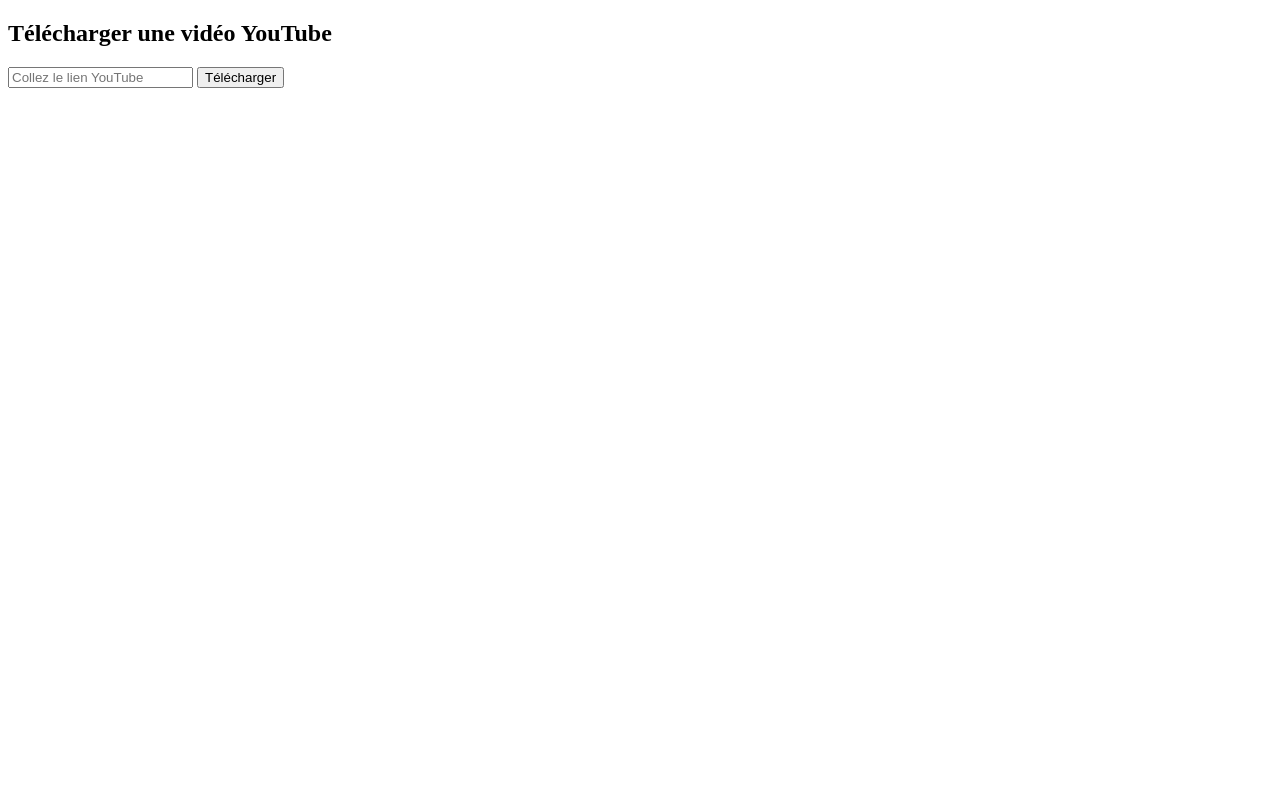
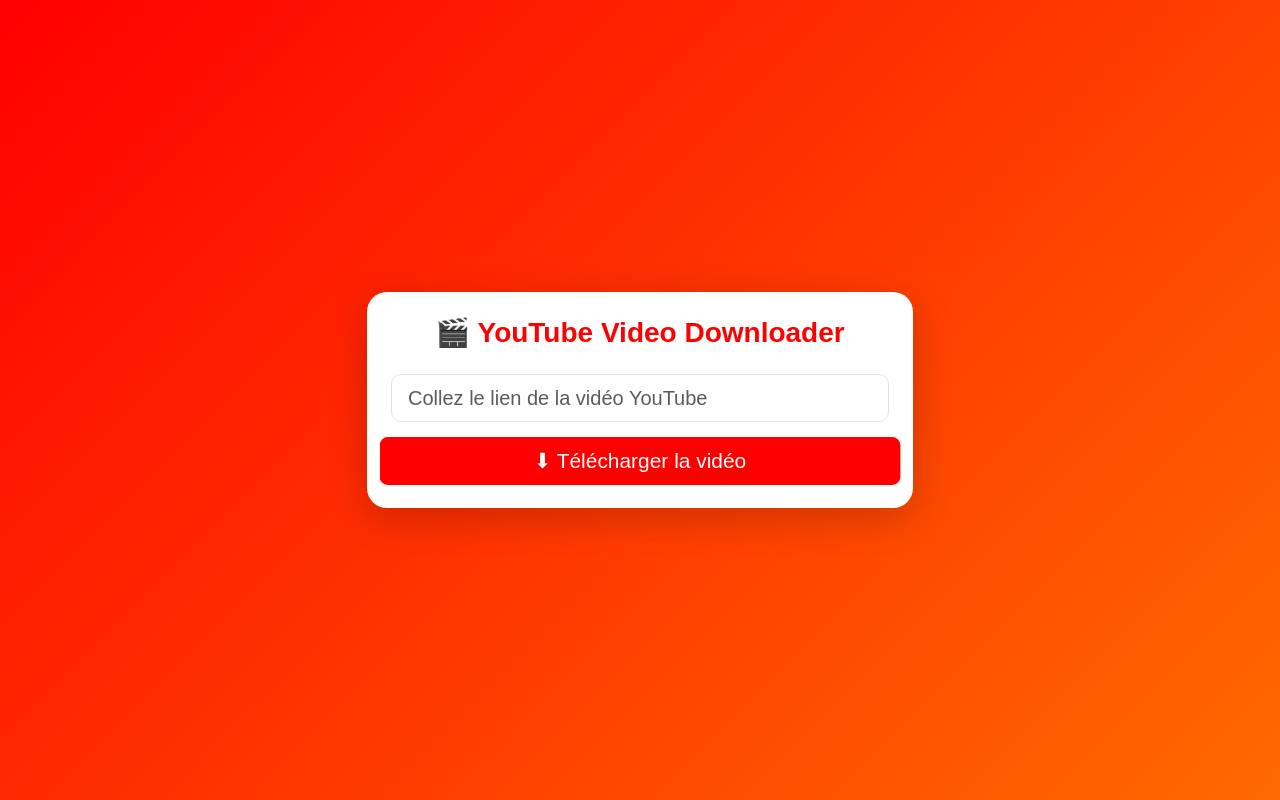
Before and after one commit to darel-developer/youtube_downloader, a Flask app: page / in a window 1280 px wide. Run offline with Flask 3, Linux system fonts and the light colour scheme.

Commit message:
modification du fichier principal pour plus d'esthétique

```diff
--- a/templates/index.html
+++ b/templates/index.html
@@ -1,17 +1,102 @@
 <!DOCTYPE html>
-<html>
+<html lang="fr">
+
 <head>
+<meta charset="UTF-8">
 <title>YouTube Downloader</title>
+
+<!-- Bootstrap -->
+<link href="https://cdn.jsdelivr.net/npm/bootstrap@5.3.2/dist/css/bootstrap.min.css" rel="stylesheet">
+
+<!-- Animations -->
+<link rel="stylesheet" href="https://cdnjs.cloudflare.com/ajax/libs/animate.css/4.1.1/animate.min.css"/>
+
+<style>
+
+body{
+background: linear-gradient(135deg,#ff0000,#ff6a00);
+height:100vh;
+display:flex;
+align-items:center;
+justify-content:center;
+font-family:Arial, Helvetica, sans-serif;
+}
+
+.card{
+border:none;
+border-radius:20px;
+box-shadow:0 10px 40px rgba(0,0,0,0.2);
+}
+
+.title{
+font-weight:bold;
+color:#ff0000;
+}
+
+.btn-download{
+background:#ff0000;
+border:none;
+transition:0.3s;
+}
+
+.btn-download:hover{
+background:#cc0000;
+transform:scale(1.05);
+}
+
+input{
+border-radius:10px !important;
+}
+
+</style>
+
 </head>
 
 <body>
 
-<h2>Télécharger une vidéo YouTube</h2>
+<div class="container">
+
+<div class="row justify-content-center">
+
+<div class="col-md-6">
+
+<div class="card p-4 animate__animated animate__fadeInDown">
+
+<h3 class="text-center title mb-4">
+🎬 YouTube Video Downloader
+</h3>
 
 <form method="POST">
-<input type="text" name="url" placeholder="Collez le lien YouTube" required>
-<button type="submit">Télécharger</button>
+
+<div class="mb-3">
+
+<input
+type="text"
+class="form-control form-control-lg"
+name="url"
+placeholder="Collez le lien de la vidéo YouTube"
+required>
+
+</div>
+
+<div class="d-grid">
+
+<button class="btn btn-download btn-lg text-white animate__animated animate__pulse animate__infinite">
+⬇ Télécharger la vidéo
+</button>
+
+</div>
+
 </form>
 
+</div>
+
+</div>
+
+</div>
+
+</div>
+
 </body>
+
 </html>
```
